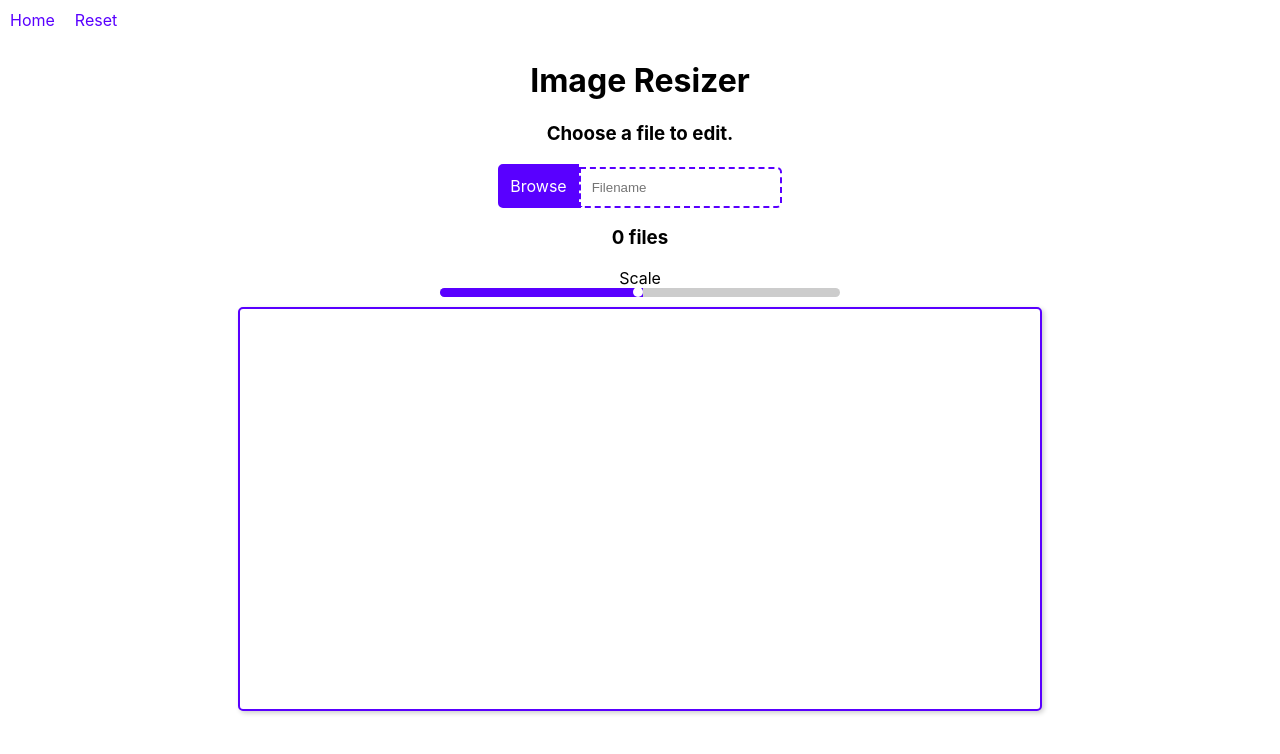
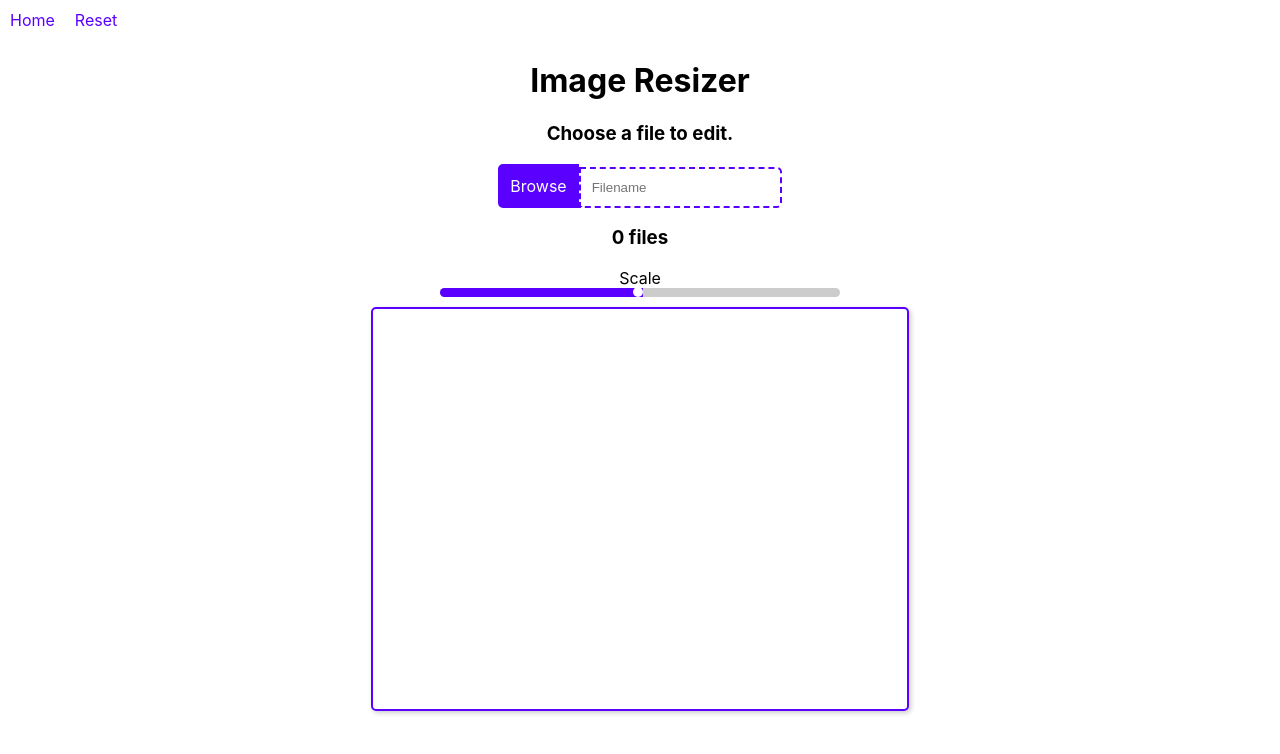
Before and after one commit to JosephThomasVasquez/react-img-resizer, a React (Create React App) app: page / in a window 1280 px wide. Shown: the top 754 px of the page. Built offline with nearby package versions, Linux system fonts and the light colour scheme.

Commit message:
Removed the dpi function and used a canvasSize state hook for updating the canvas size

```diff
--- a/src/components/CanvasComponent.js
+++ b/src/components/CanvasComponent.js
@@ -3,32 +3,43 @@ import React, { useState, useEffect, useRef } from "react";
 const CanvasComponent = ({ file }) => {
   const [imageFile, setImageFile] = useState({});
   const [imageScale, setImageScale] = useState(100);
+  const [canvasSize, setCanvasSize] = useState({
+    width: 400,
+    height: 300,
+    dpi: window.devicePixelRatio,
+  });
 
-  const dpi = window.devicePixelRatio;
-  console.log("dpi >", dpi);
+  //   const dpi = window.devicePixelRatio;
+  //   console.log("dpi >", dpi);
 
-  //   console.log(file)
   const canvasRef = useRef(null);
 
-  const setDpi = () => {
-    let canvasStyleWidth = +getComputedStyle(canvasRef.current)
-      .getPropertyValue("width")
-      .slice(0, -2);
-    let canvasStyleHeight = +getComputedStyle(canvasRef.current)
-      .getPropertyValue("height")
-      .slice(0, -2);
+//   const setDpi = () => {
+//     let canvasStyleWidth = getComputedStyle(canvasRef.current)
+//       .getPropertyValue("width")
+//       .slice(0, -2);
+//     console.log(
+//       "computedStyle",
+//       getComputedStyle(canvasRef.current).getPropertyValue("width")
+//     );
+//     let canvasStyleHeight = getComputedStyle(canvasRef.current)
+//       .getPropertyValue("height")
+//       .slice(0, -2);
 
-    canvasRef.current.setAttribute("width", canvasStyleWidth * dpi);
-    canvasRef.current.setAttribute("height", canvasStyleHeight * dpi);
-    console.log(
-      "canvasStyleWidth/Height",
-      canvasStyleWidth,
-      canvasStyleHeight
-    );
-  };
+//     canvasRef.current.setAttribute("width", canvasStyleWidth * canvasSize.dpi);
+//     canvasRef.current.setAttribute(
+//       "height",
+//       canvasStyleHeight * canvasSize.dpi
+//     );
+//     // console.log("canvasStyleWidth/Height", canvasStyleWidth, canvasStyleHeight);
+//   };
+
+//   if (canvasRef.current) {
+//     // setDpi();
+//   }
 
   const updateCanvas = (ctx, img, width, height) => {
-
+    ctx.clearRect(0, 0, width, height);
     // Get image aspectRatio from img.width / img.height
     const aspectRatio = img.width / img.height;
 
@@ -41,7 +52,6 @@ const CanvasComponent = ({ file }) => {
     // Set the center of the canvas based on image dimensions after scaling
     const centerWidth = width / 2 - newWidth / 2;
     const centerHeight = height / 2 - newHeight / 2;
-    ctx.clearRect(0, 0, width, height);
 
     ctx.drawImage(img, centerWidth, centerHeight, newWidth, newHeight);
   };
@@ -55,12 +65,11 @@ const CanvasComponent = ({ file }) => {
     const canvas = canvasRef.current;
     const context = canvas.getContext("2d");
 
-
     const { width } = context.canvas;
     const { height } = context.canvas;
+    console.log(width, height);
 
     if (file) {
-        setDpi();
       let reader = new FileReader();
       //   console.log("reader", reader);
 
@@ -82,7 +91,6 @@ const CanvasComponent = ({ file }) => {
 
   return (
     <div>
-
       <label htmlFor="scaleImage">Scale</label>
       <input
         type="range"
@@ -93,7 +101,12 @@ const CanvasComponent = ({ file }) => {
         max="100"
         onChange={scaleImageHandler}
       />
-      <canvas ref={canvasRef} className="canvas-preview"></canvas>
+      <canvas
+        ref={canvasRef}
+        width={canvasSize.width * canvasSize.dpi}
+        height={canvasSize.height * canvasSize.dpi}
+        className="canvas-preview"
+      ></canvas>
       <br></br>
       {file && (
         <div>
--- a/src/mainStyles.css
+++ b/src/mainStyles.css
@@ -126,7 +126,7 @@ input[type="text"]:focus:hover {
 .canvas-preview {
     min-width: 400px;
     min-height: 400px;
-    max-width: 800px;
+    max-width: 100%;
     max-height: 800px;
     background-color: white;
     border: 2px solid var(--primary-color);
@@ -170,5 +170,5 @@ input[type='range']::-webkit-slider-thumb {
 }
 
 .img-file {
-  max-width: 400px;
+  max-width: 200px;
 }
```
